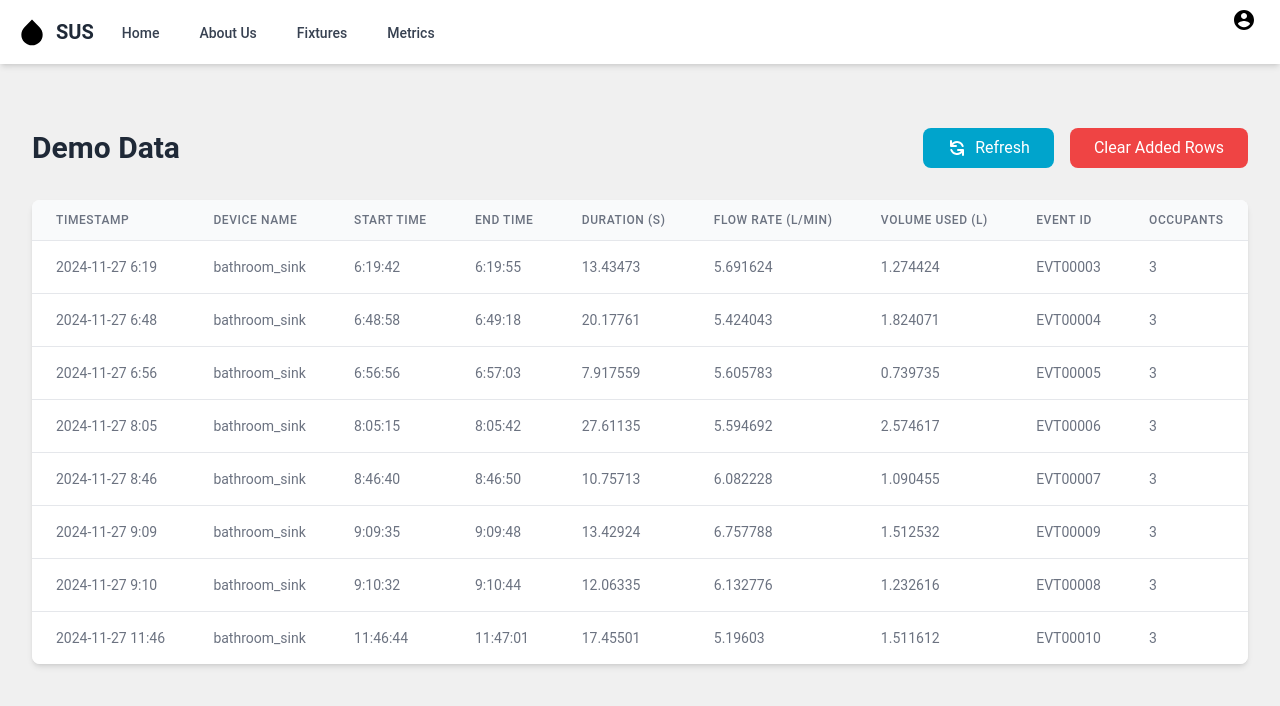
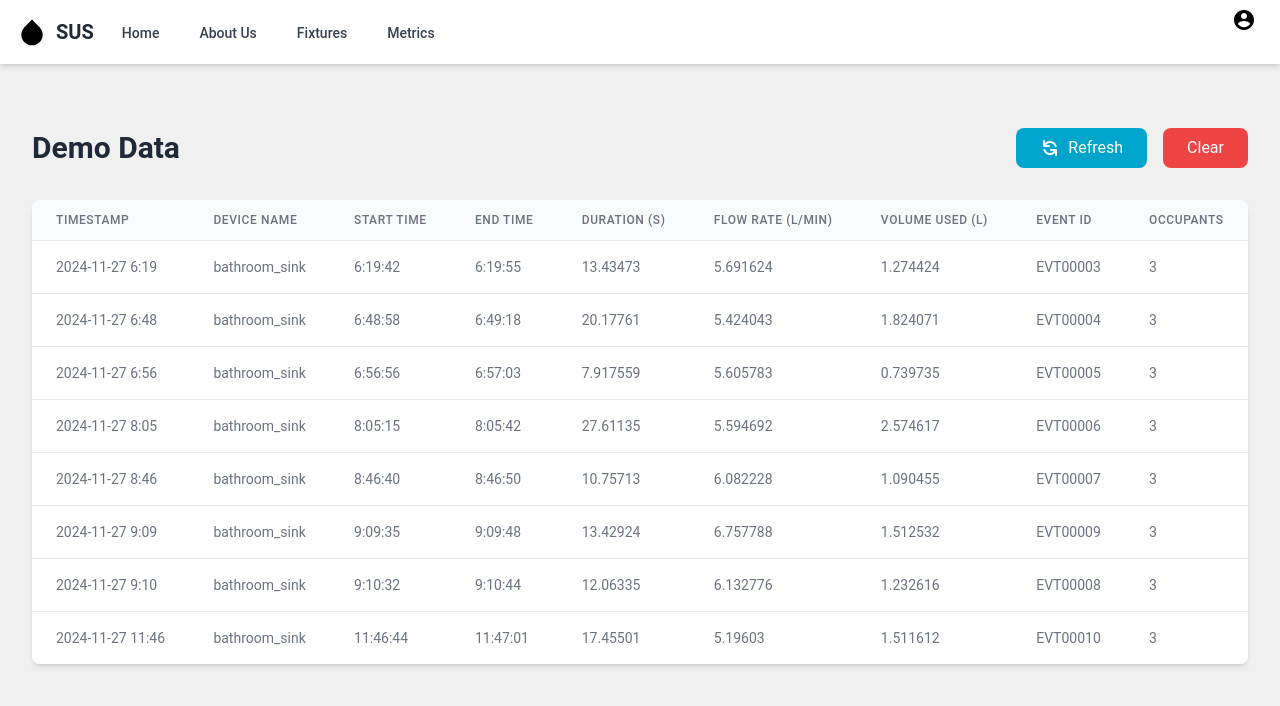
Before and after one commit to mostafadeiab/capstoneproject, a Next.js app: page /demo in a window 1280 px wide. Shown: the top 706 px of the page. Built offline with nearby package versions, Linux system fonts and the light colour scheme.

Commit message:
Demo Decimal Places Fixed

```diff
--- a/app/demo/page.tsx
+++ b/app/demo/page.tsx
@@ -94,9 +94,9 @@ export default function Demo() {
       'Device Name': 'bathroom_sink',
       'Start Time': time,
       'End Time': endTime,
-      'Duration (s)': formatNumber(duration, 1),
-      'Flow Rate (L/min)': formatNumber(flowRate, 2),
-      'Volume Used (L)': formatNumber(volume, 3),
+      'Duration (s)': formatNumber(duration, 5),
+      'Flow Rate (L/min)': formatNumber(flowRate, 6),
+      'Volume Used (L)': formatNumber(volume, 6),
       'Event ID': generateEventId(),
       'Occupants': '3'
     };
@@ -129,7 +129,7 @@ export default function Demo() {
               onClick={clearAddedRows}
               className="bg-red-500 hover:bg-red-600 text-white px-6 py-2 rounded-lg transition-colors"
             >
-              Clear Added Rows
+              Clear
             </button>
           </div>
         </div>
```
